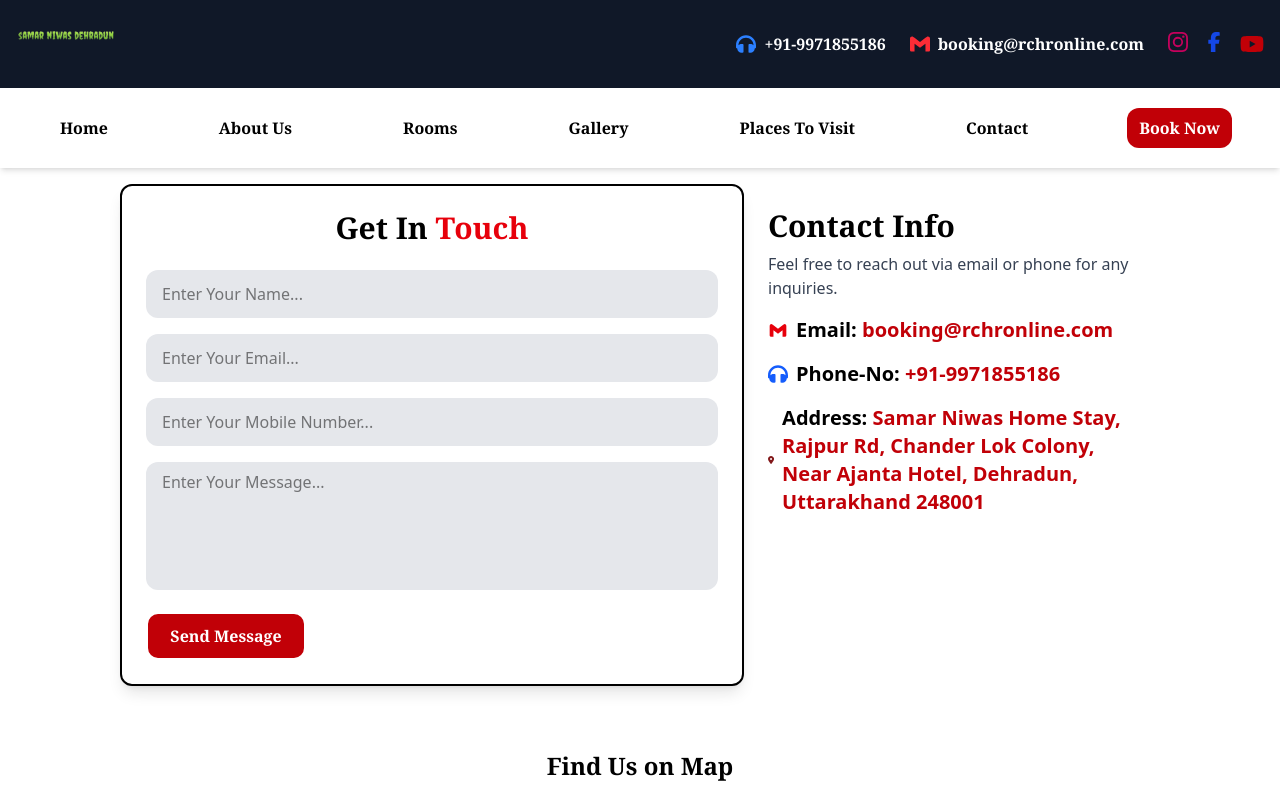
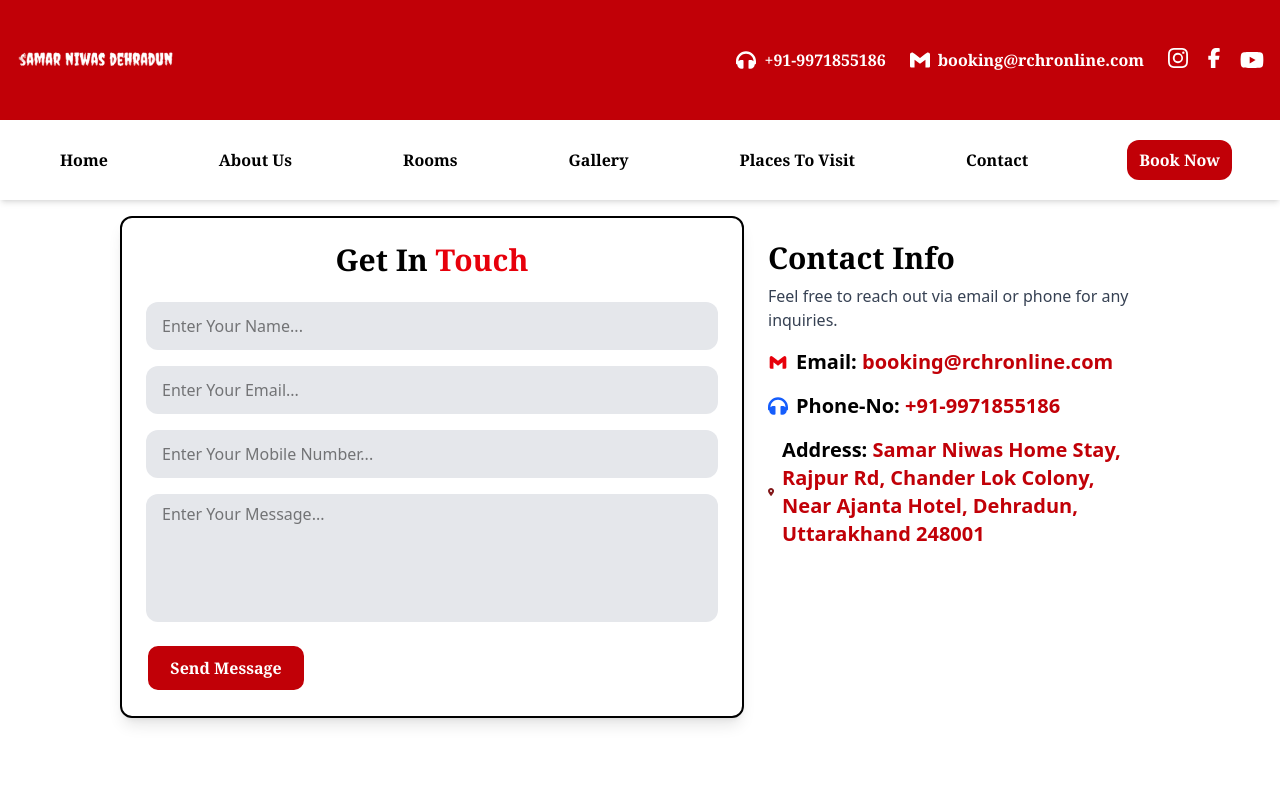
Before and after one commit to PrateekMishraaa/SamarNiwasTourist, a React (Vite) app: page /contact in a window 1280 px wide. Shown: the top 786 px of the page. Built offline with nearby package versions, Linux system fonts and the light colour scheme.

Commit message:
new navbar

```diff
--- a/src/Components/Navbar.jsx
+++ b/src/Components/Navbar.jsx
@@ -3,7 +3,7 @@ import { FaHeadphones, FaYoutube, FaBars, FaTimes } from "react-icons/fa";
 import { SiGmail } from "react-icons/si";
 import { BsInstagram } from "react-icons/bs";
 import { FaFacebookF } from "react-icons/fa6";
-import Logo from "../assets/removebg-logo.png";
+import Logo from "../assets/newlogo.png";
 
 const Navbar = () => {
   const [isMenuOpen, setIsMenuOpen] = useState(false);
@@ -12,12 +12,19 @@ const Navbar = () => {
 
   return (
     <>
-      <nav className="bg-gray-900 text-white w-full">
-        <div className="container mx-auto px-4 py-3 flex justify-between items-center">
-          {/* Logo Section */}
-          <a href="/" className="relative">
-            <img src={Logo} alt="RCH Logo" className="h-20 -mt-4" />
-          </a>
+      {/* Top Navbar */}
+      <nav className="bg-red-700 text-white w-full">
+        <div className="container mx-auto px-4 py-3 flex justify-between items-center relative">
+          {/* Logo Section - Now positioned with negative margin to allow it to extend beyond the navbar */}
+          <div className="flex items-center">
+            <a href="/" className="relative">
+              <img
+                src={Logo}
+                alt="RCH Logo"
+                className="h-32 object-contain -my-4" // Increased height and added negative margin
+              />
+            </a>
+          </div>
 
           {/* Mobile Menu Button */}
           <div className="lg:hidden">
@@ -29,17 +36,17 @@ const Navbar = () => {
           {/* Desktop Contact Info & Social Media */}
           <div className="hidden lg:flex items-center space-x-6">
             <a href="tel:+919971855186" className="flex items-center space-x-2 hover:text-blue-300 transition duration-300">
-              <FaHeadphones className="text-xl text-blue-500" />
+              <FaHeadphones className="text-xl text-white hover:text-blue-700 transition" />
               <span className="font-bold font-serif">+91-9971855186</span>
             </a>
             <a href="mailto:booking@rchronline.com" className="flex items-center space-x-2 hover:text-red-300 transition duration-300">
-              <SiGmail className="text-xl text-red-500" />
+              <SiGmail className="text-xl text-white hover:text-red-900 transition" />
               <span className="font-bold font-serif">booking@rchronline.com</span>
             </a>
             <div className="flex space-x-4">
-              <a href="#" className="hover:opacity-75 transition duration-300"><BsInstagram className="text-pink-700 text-xl" /></a>
-              <a href="#" className="hover:opacity-75 transition duration-300"><FaFacebookF className="text-blue-700 text-xl" /></a>
-              <a href="#" className="hover:opacity-75 transition duration-300"><FaYoutube className="text-red-700 text-2xl" /></a>
+              <a href="#" className="hover:opacity-75 transition duration-300"><BsInstagram className="text-white text-xl" /></a>
+              <a href="#" className="hover:opacity-75 transition duration-300"><FaFacebookF className="text-white text-xl" /></a>
+              <a href="#" className="hover:opacity-75 transition duration-300"><FaYoutube className="text-white text-2xl" /></a>
             </div>
           </div>
         </div>
@@ -63,9 +70,7 @@ const Navbar = () => {
                 { href: '/rooms', text: 'Rooms' },
                 { href: '/gallery', text: 'Gallery' },
                 { href: '/places-to-visit', text: 'Places To Visit' },
-                // { href: '/payment', text: 'Payment' },
                 { href: '/contact', text: 'Contact' },
-                // { href: '/signup', text: 'Signup' },
                 { href: '/contact', text: 'Book Now', className: 'bg-red-700 text-white rounded-xl px-3 py-2' }
               ].map(({ href, text, className }) => (
                 <li key={href}>
--- a/src/Pages/Contact.jsx
+++ b/src/Pages/Contact.jsx
@@ -30,7 +30,7 @@ const Contact = () => {
 
         try {
             const response = await axios.post(
-                "http://localhost:4000/api/contact",
+                "https://samarniwasbackend-4.onrender.com/api/contact", // ✅ Correct endpoint
                 formData,
                 { headers: { "Content-Type": "application/json" } }
             );
@@ -49,6 +49,7 @@ const Contact = () => {
             toast.error("Something went wrong, please try again!");
         }
     };
+
 
     return (
         <>
```
Also changed, not shown: src/assets/logotwo.jpeg (added), src/assets/newlogo.png (added).
